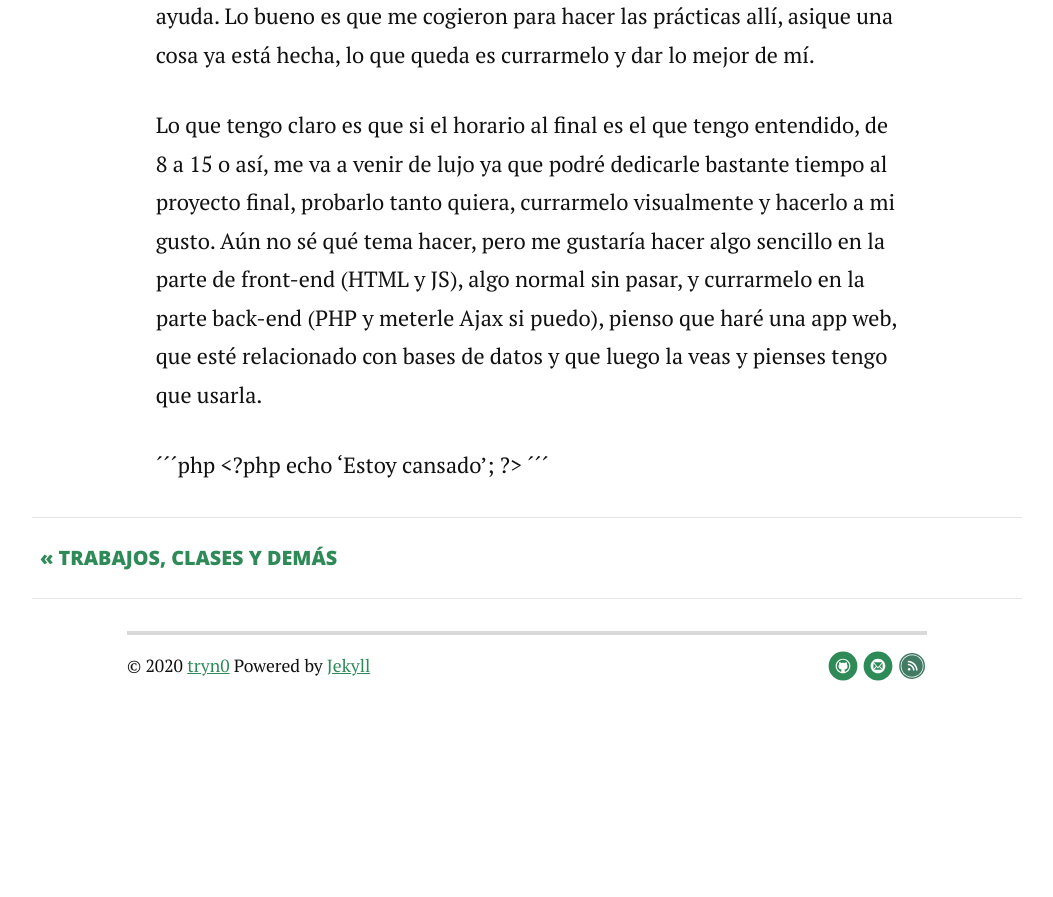
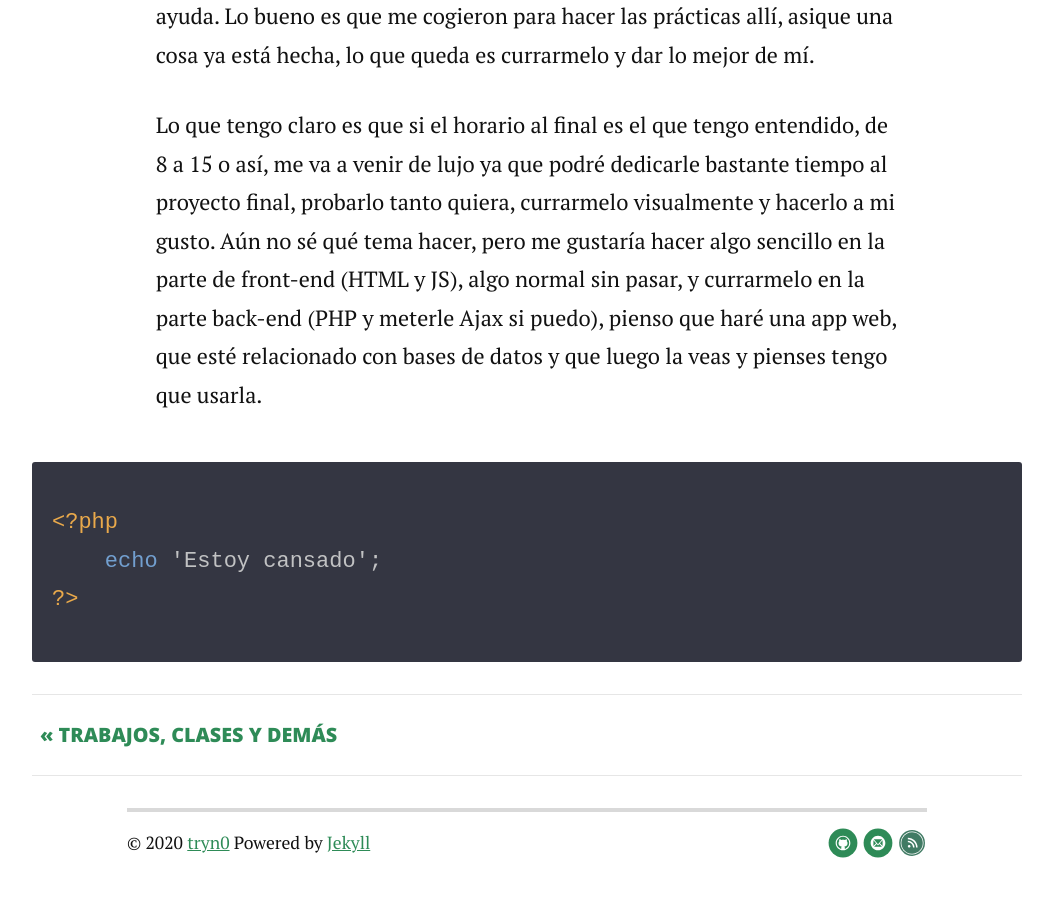
Before and after one commit to tryn0/tryn0.github.io, a Jekyll site: the page built from _posts/30-01-20-curso-2020.md, in a window 1280 px wide and 900 px high, scrolled down 2250 px. Shown: the top 897 px of the window, without its empty margins (113-1166 px from the left). Built offline with Jekyll 4.4.1, drawn with Linux system fonts in a browser that asks for light colours; nearby versions of some CDN libraries; before the commit the page ends 2973 px from its top, so only the background shows below that.

Commit message:
post 30-01-20

```diff
--- a/_posts/30-01-20-curso-2020.md
+++ b/_posts/30-01-20-curso-2020.md
@@ -18,8 +18,8 @@ Me gustaría hacer un trabajo limpio, perfecto imposible, pero que se acerque a
 <p>A ver si pasa ya Febrero y llegan las prácticas, mi tutora me consiguió la empresa que quise ir, está relativamente cerca de mi casa, los temas que tocan me interesan, desarrollo de apps móviles, comercios electrónicos, desarrollor de software a medida, etc y el ambiente que ví cuando hice la entrevista con ellos me gustó bastante, me gustaría aportarles y ser de ayuda. Lo bueno es que me cogieron para hacer las prácticas allí, asique una cosa ya está hecha, lo que queda es currarmelo y dar lo mejor de mí.</p>
 <p>Lo que tengo claro es que si el horario al final es el que tengo entendido, de 8 a 15 o así, me va a venir de lujo ya que podré dedicarle bastante tiempo al proyecto final, probarlo tanto quiera, currarmelo visualmente y hacerlo a mi gusto. Aún no sé qué tema hacer, pero me gustaría hacer algo sencillo en la parte de front-end (HTML y JS), algo normal sin pasar, y currarmelo en la parte back-end (PHP y meterle Ajax si puedo), pienso que haré una app web, que esté relacionado con bases de datos y que luego la veas y pienses tengo que usarla.</p>
 
-´´´php
+{% highlight php %}
 <?php
     echo 'Estoy cansado';
 ?>
-´´´
+{% endhighlight %}
```
